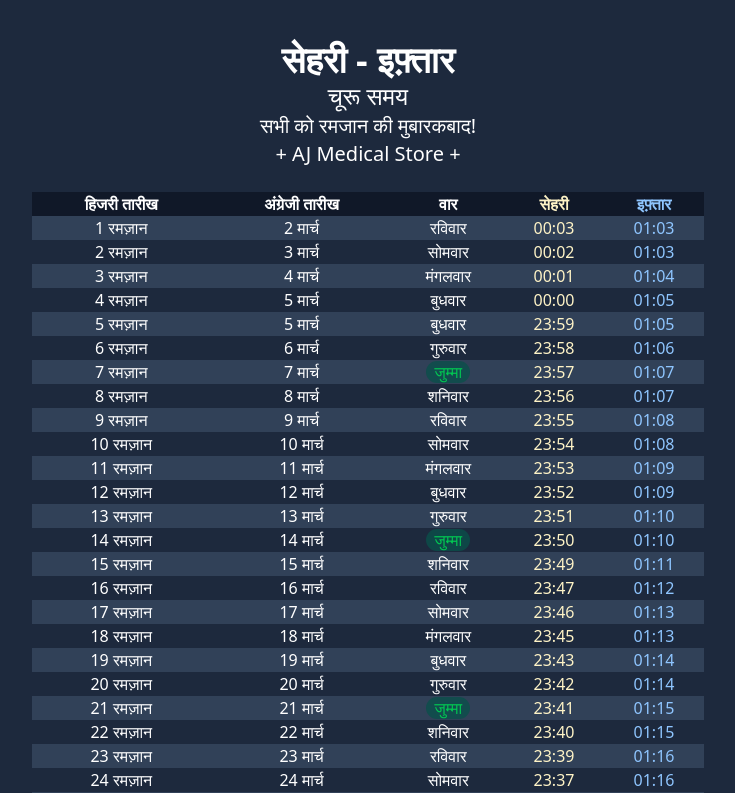
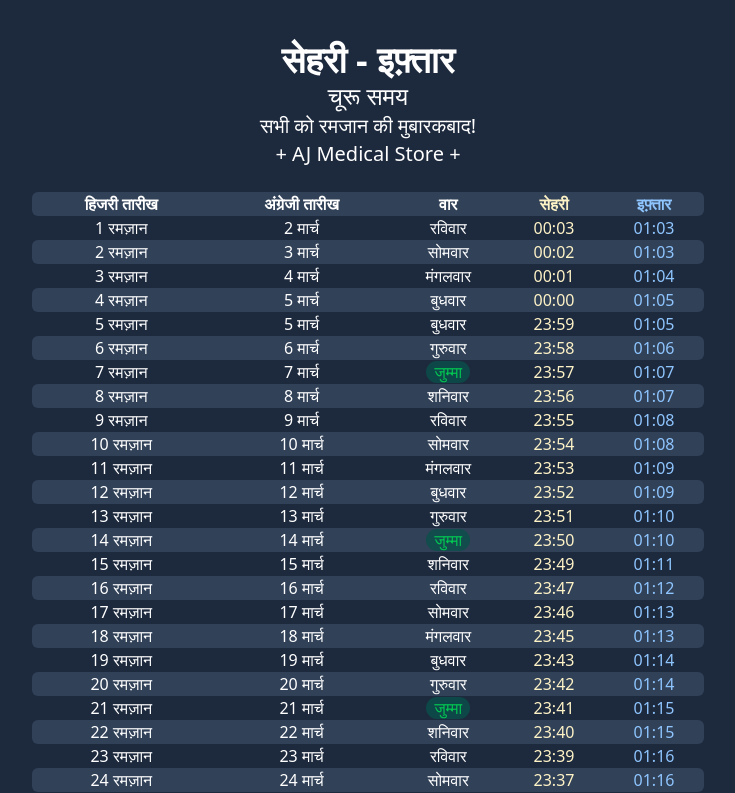
Before and after one commit to syeduroojkamal/churu-sehri-iftar-2025, a React (Vite) app: page / in a window 1280 px wide. Shown: the top 793 px of the page, without its empty margins (272-1007 px from the left). Built offline with nearby package versions, Linux system fonts and the light colour scheme.

Commit message:
add: round pad styling on table

```diff
--- a/src/components/Main.tsx
+++ b/src/components/Main.tsx
@@ -211,29 +211,30 @@ const getDayString = (day: { sehri: Date; iftar: Date }) => {
 const Main = () => {
   return (
     <main className="mx-3 mb-6 max-w-2xl md:mx-auto">
-      <table className="table-auto w-full bg-gray-900 text-center">
+      <table className="table-auto w-full text-center">
         <thead>
-          <tr>
-            <th>हिजरी तारीख</th>
+          <tr className="bg-slate-700">
+            <th className="rounded-l-md">हिजरी तारीख</th>
             <th>अंग्रेजी तारीख</th>
             <th>वार</th>
             <th className="text-amber-100">सेहरी</th>
             {/* <th className="text-red-200">Fajr</th> */}
-            <th className="text-blue-300">इफ़्तार</th>
+            <th className="text-blue-300 rounded-r-md">इफ़्तार</th>
           </tr>
         </thead>
         <tbody>
           {dates.map((day, index) => (
-            <tr
-              key={index}
-              className="bg-white odd:bg-slate-700 even:bg-slate-800"
-            >
-              <td>{(index + 1).toString() + " रमज़ान"}</td>
+            <tr key={index} className="even:bg-slate-700">
+              <td className="rounded-l-md">
+                {(index + 1).toString() + " रमज़ान"}
+              </td>
               <td>{day.sehri.getDate() + " मार्च"}</td>
               <td>{getDayString(day)}</td>
               <td className="text-amber-100">{getSehriTime(day)}</td>
               {/* <td className="text-red-200">{getfajrTime(day)}</td> */}
-              <td className="text-blue-300">{getIftarTime(day)}</td>
+              <td className="text-blue-300 rounded-r-md">
+                {getIftarTime(day)}
+              </td>
             </tr>
           ))}
         </tbody>
```
